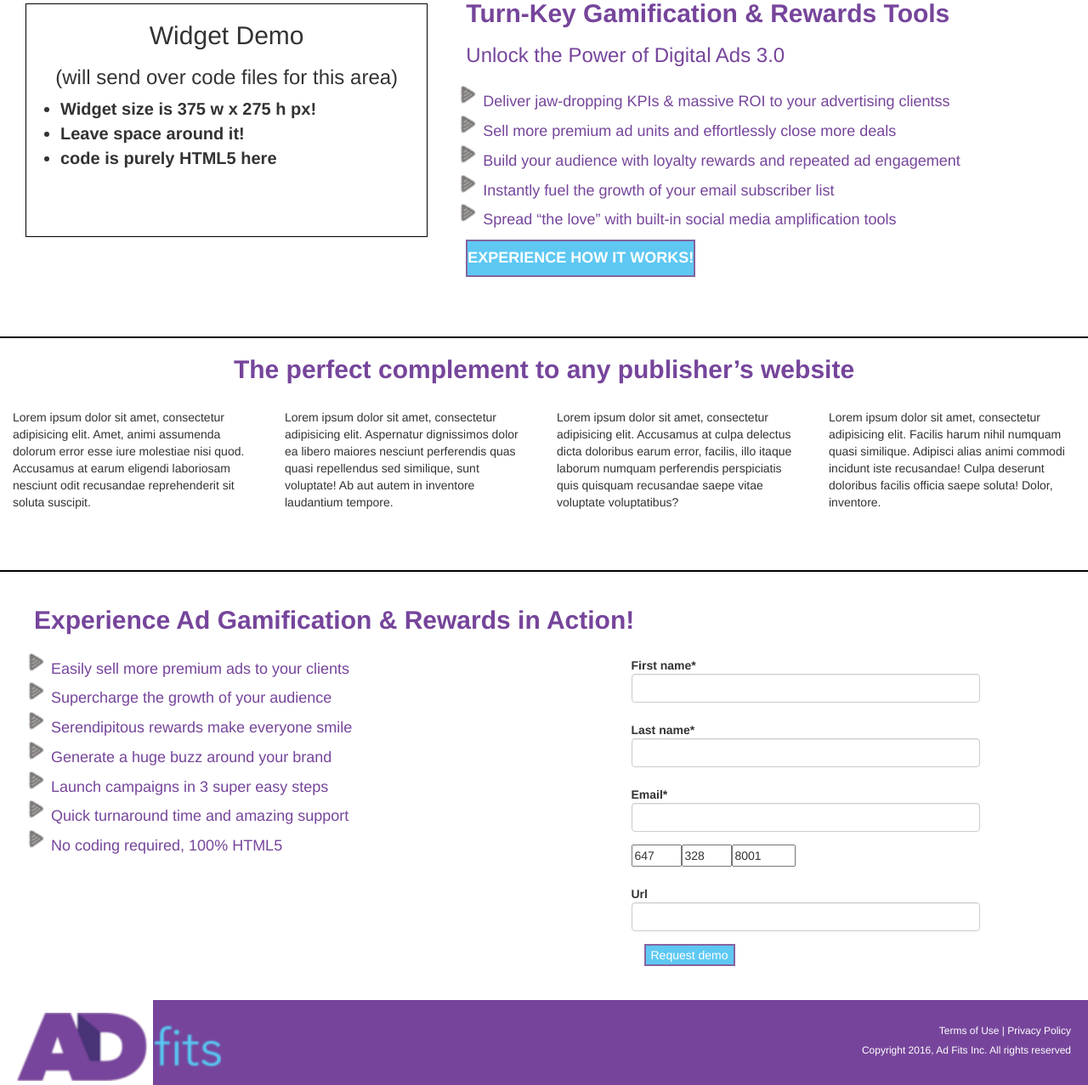
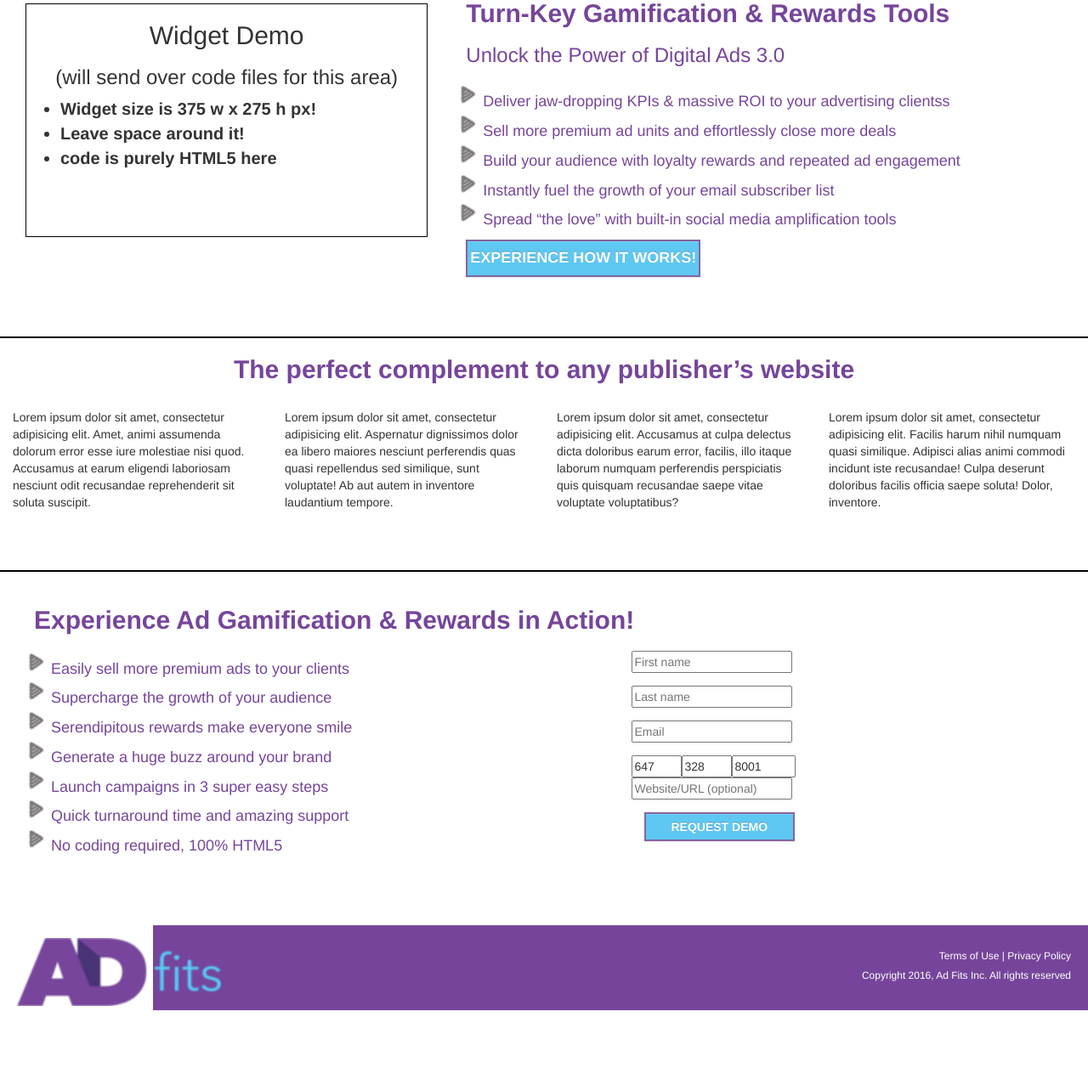
Before and after one commit to jeezybrick/ad_f_new, a Django app: page / in a window 1280 px wide. Shown: the part 161-1438 px from the top of the page at 85% size. After the commit the page ends 1350 px from the top, so only its background shows below. Run offline with Django 3.2, Linux system fonts and the light colour scheme; some libraries are stand-ins or nearby versions.

Commit message:
add smth

```diff
--- a/init/forms.py
+++ b/init/forms.py
@@ -21,13 +21,13 @@
     def format_output(self, rendered_widgets):
         return (
                    '<div class="row phone-inputs">'
-                   '<div class="col-lg-12 col-xs-12">'
+                   '<div class="col-lg-12 col-xs-10">'
                    '<div class="form-inline">'
                    '<div class="col-md-3 col-xs-3 col-sm-3">%s</div>'
                    '<div class="col-md-1 col-xs-1 col-sm-1 text-center">-</div>'
                    '<div class="col-md-3 col-xs-3 col-sm-3">%s</div>'
                    '<div class="col-md-1 col-xs-1 col-sm-1 text-center">-</div>'
-                   '<div class="col-md-3 col-xs-3 col-sm-3">%s</div>'
+                   '<div class="col-md-3 col-xs-4 col-sm-3">%s</div>'
                    '</div>'
                    '</div>'
                    '</div>'
@@ -51,7 +51,7 @@
     last_name = forms.CharField()
     email = forms.EmailField(required=True)
     phone = PhoneField(required=True, label='')
-    url = forms.URLField(required=False)
+    url = forms.URLField(label='Website/URL (optional)', required=False)
 
     def __init__(self, *args, **kwargs):
         super(DemoForm, self).__init__(*args, **kwargs)
@@ -63,11 +63,13 @@
         self.helper.form_action = '#'
         self.helper.form_class = 'form-horizontal'
         self.helper.field_class = 'col-md-7'
-        self.helper.label_class = 'hidden'
         self.form_show_errors = True
         self.helper.error_text_inline = True
         self.helper.help_text_inline = False
         self.helper.html5_required = True
+
+        self.helper.add_input(Submit('submit', 'Request demo',
+                                     css_class='jump-to-form-button'))
 
         self.helper.layout = Layout(
 
@@ -89,10 +91,6 @@
             )
             ,
             InlineField(
-                'url', placeholder='Website/URL (optional)'
-            ),
-            Div(
-               Submit('submit', 'Log Me In', css_class='jump-to-form-button'),
-               css_class='col-lg-offset-3 col-lg-9',
+                'url'
             )
         )
--- a/static/css/style.css
+++ b/static/css/style.css
@@ -7,14 +7,16 @@
     /* Margin bottom by footer height */
     margin-bottom: 100px;
 }
-.header-wrapper, .footer-wrapper{
+
+.header-wrapper, .footer-wrapper {
     margin-bottom: 60px;
     display: flex;
     align-items: stretch;
     flex-flow: row nowrap;
     justify-content: space-between;
 }
-.footer-wrapper{
+
+.footer-wrapper {
     margin-bottom: 0;
 }
 
@@ -42,6 +44,9 @@
     color: #76459B;
     margin-top: 0;
     margin-bottom: 20px;
+}
+.list-wrapper{
+    margin-bottom: 30px;
 }
 
 .propos-list {
@@ -76,7 +81,7 @@
 
 }
 
-.header-image img, .footer-image img{
+.header-image img, .footer-image img {
     height: 80px;
 }
 
@@ -90,16 +95,20 @@
     width: 375px;
     border: 1px solid black;
 }
-.widget-responsive{
+
+.widget-responsive {
     border: 1px solid black;
     height: 275px;
 }
-.widget-responsive li{
+
+.widget-responsive li {
     font-weight: 900;
     font-size: 20px;
 }
-.widget-wrapper{
+
+.widget-wrapper {
     padding: 5px 30px;
+    margin-bottom: 30px;
 }
 
 .section_1 {
@@ -125,17 +134,20 @@
 
 .jump-to-form-button {
     display: inline-block;
-    background-color: #5ec8f2;
     color: #ffffff;
     border: #85649F 2px solid;
+    text-transform: uppercase;
+    padding: 0 3px;
+    border-radius: 0;
+    background: #5ec8f2 none;
 }
 
-.jump-to-form-button:hover {
-    text-decoration: none;
-    background-color: #5ec8f2;
-    color: #ffffff;
+.form-wrapper {
+    padding: 0 15px;
 }
 
-.jump-to-form-button:active {
-    background-color: blue;
+.form-wrapper .jump-to-form-button {
+    background-image: none;
+    padding: 5px 30px;
+    font-weight: bold;
 }
--- a/templates/home.html
+++ b/templates/home.html
@@ -65,7 +65,7 @@
                             </li>
                         </ul>
 
-                        <a href="#demo_form" class="jump-to-form-button">
+                        <a href="#demo_form" class="btn btn-primary jump-to-form-button">
                             <h4><strong>EXPERIENCE HOW IT WORKS!</strong></h4>
                         </a>
                     </div>
@@ -94,7 +94,7 @@
 
                 <div class="row">
 
-                    <div class="col-lg-7 col-md-7 col-sm-6 col-xs-12">
+                    <div class="list-wrapper col-lg-7 col-md-7 col-sm-7 col-xs-12">
 
                         <ul class="propos-list">
                             <li>
@@ -127,8 +127,7 @@
                         </ul>
 
                     </div>
-                    <div class="col-lg-4 col-md-4 col-sm-5 col-sm-offset-0 col-xs-10 col-xs-offset-1"
-                         style="padding: 0 15px;">
+                    <div class="form-wrapper col-lg-4 col-md-4 col-sm-5 col-sm-offset-0 col-xs-10 col-xs-offset-1">
                         {% if form.errors %}
                             <div class="col-md-12">
                                 <div class="panel-body">
@@ -140,18 +139,9 @@
                                 </div>
                             </div>
                         {% endif %}
-                        <form action="{% url 'home' %}" class="form-horizontal" method="post">
-                            {% csrf_token %}
-                           {{ form|crispy }}
-
-                            <div class="control-group">
-                                <div class="controls">
-                                    <button type="submit" class="jump-to-form-button">Request demo</button>
-                                </div>
-                            </div>
-
-                        </form>
-                        </div>
+                        {% load crispy_forms_tags %}
+                        {% crispy form %}
+                    </div>
                 </div>
 
             </section>
--- a/templates/layout.html
+++ b/templates/layout.html
@@ -55,5 +55,9 @@
 <script src="https://ajax.googleapis.com/ajax/libs/jquery/1.11.3/jquery.min.js"></script>
 <script src="https://maxcdn.bootstrapcdn.com/bootstrap/3.3.5/js/bootstrap.min.js"></script>
 
+<script>
+    $('#demo_form button').removeClass('btn-primary');
+</script>
+
 </body>
 </html>
```
Also changed, not shown: init/utils.py (+7 -3 lines).
